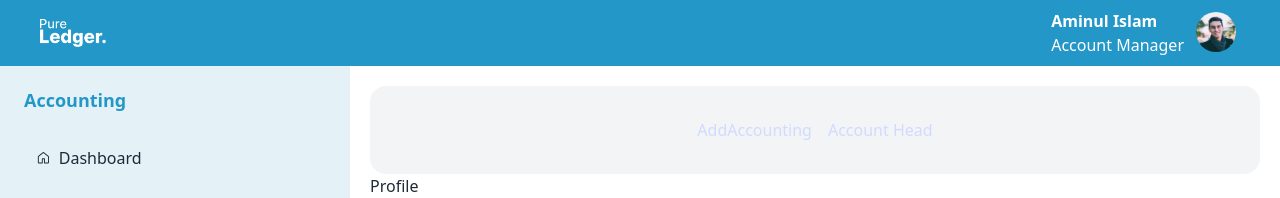
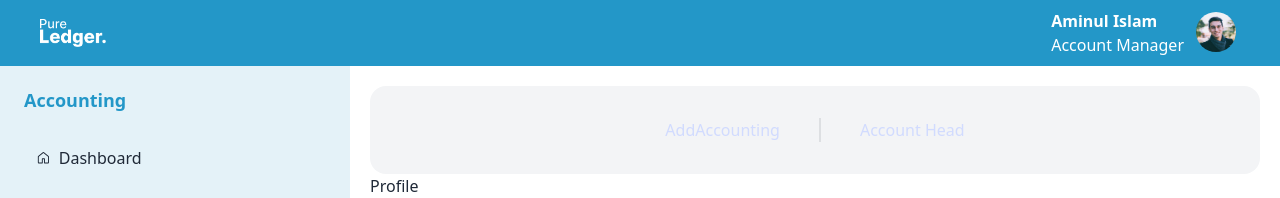
Before and after one commit to Moinulilm10/mPair-Task, a React (Vite) app in the folder mPair client/: page / in a window 1280 px wide. Shown: the top 198 px of the page. Built offline with nearby package versions, Linux system fonts and the light colour scheme.

Commit message:
Added a horizontal divider element between AddAccounting and AccountHead components in Accounting.jsx.

```diff
--- a/mPair client/src/components/Accounting/Accounting.jsx
+++ b/mPair client/src/components/Accounting/Accounting.jsx
@@ -6,6 +6,7 @@ const Accounting = () => {
     <div className="bg-gray-100 card w-[700] text-primary-content">
       <div className="flex flex-row justify-center gap-4 card-body">
         <AddAccounting />
+        <div className="text-black divider divider-horizontal"></div>
         <AccountHead />
       </div>
     </div>
```
